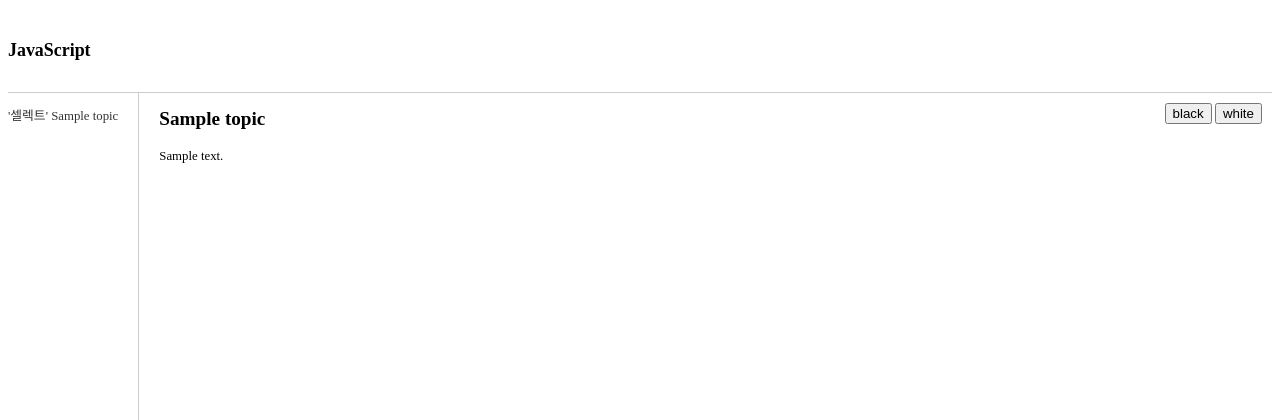
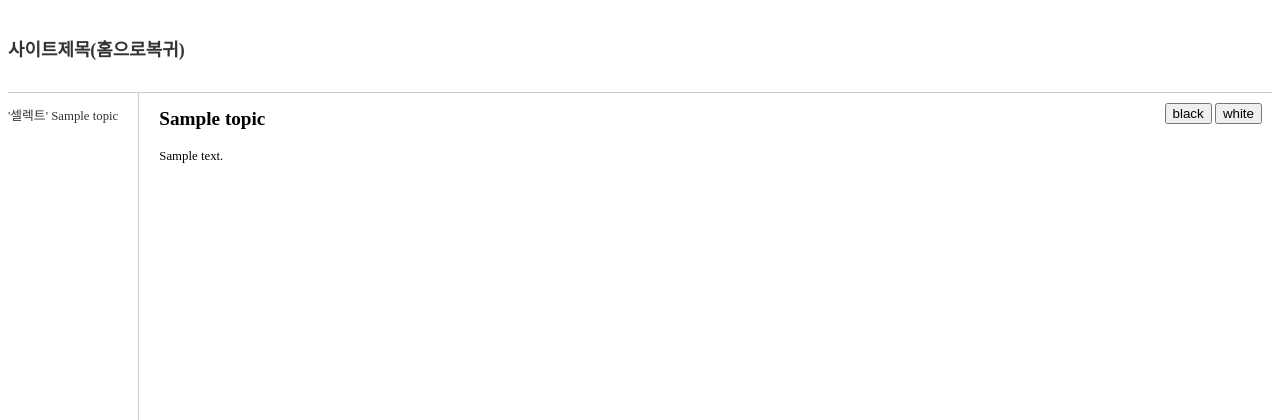
Before and after one commit to sugarui/opentutorials-sugarui, a PHP site: page /?id=1 in a window 1280 px wide. Shown: the top 420 px of the page. Run offline with PHP 8.4, Linux system fonts and the light colour scheme; tables that the repository leaves empty or names only in its code hold one stand-in row (values such as "Sample post").

Commit message:
셀렉트 적용 [while/if/else]방식2 - 홈링크제작

```diff
--- a/index.php
+++ b/index.php
@@ -91,7 +91,9 @@ if(!empty($_GET['id'])) {
     <body id="body">
         <div>
             <header>
-                <h1>JavaScript</h1>
+                <h1>
+                	<a href=./index.php>사이트제목(홈으로복귀)</a>
+                </h1>
             </header>
             <div id="toolbar">
                 <input type="button" value="black" onclick="document.getElementById('body').className='black'" />
@@ -115,7 +117,7 @@ if(!empty($_GET['id'])) {
                         				</a>
                    				</li>
              					"
-              					;
+								;
           					} else if (! $row['id'] == $_GET['id'] ) {
               				echo "
           							<li>
```
Also changed, not shown: index_notusing.html (renamed from index.html).
